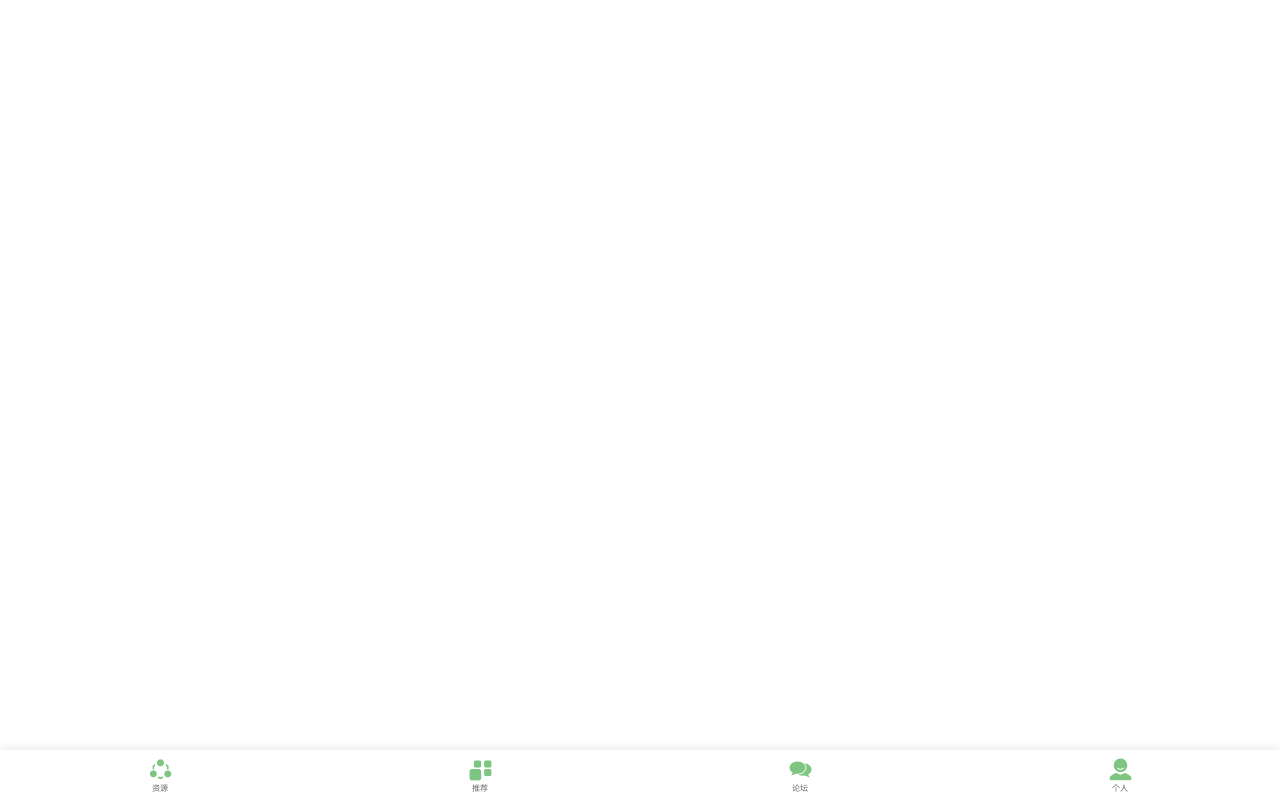
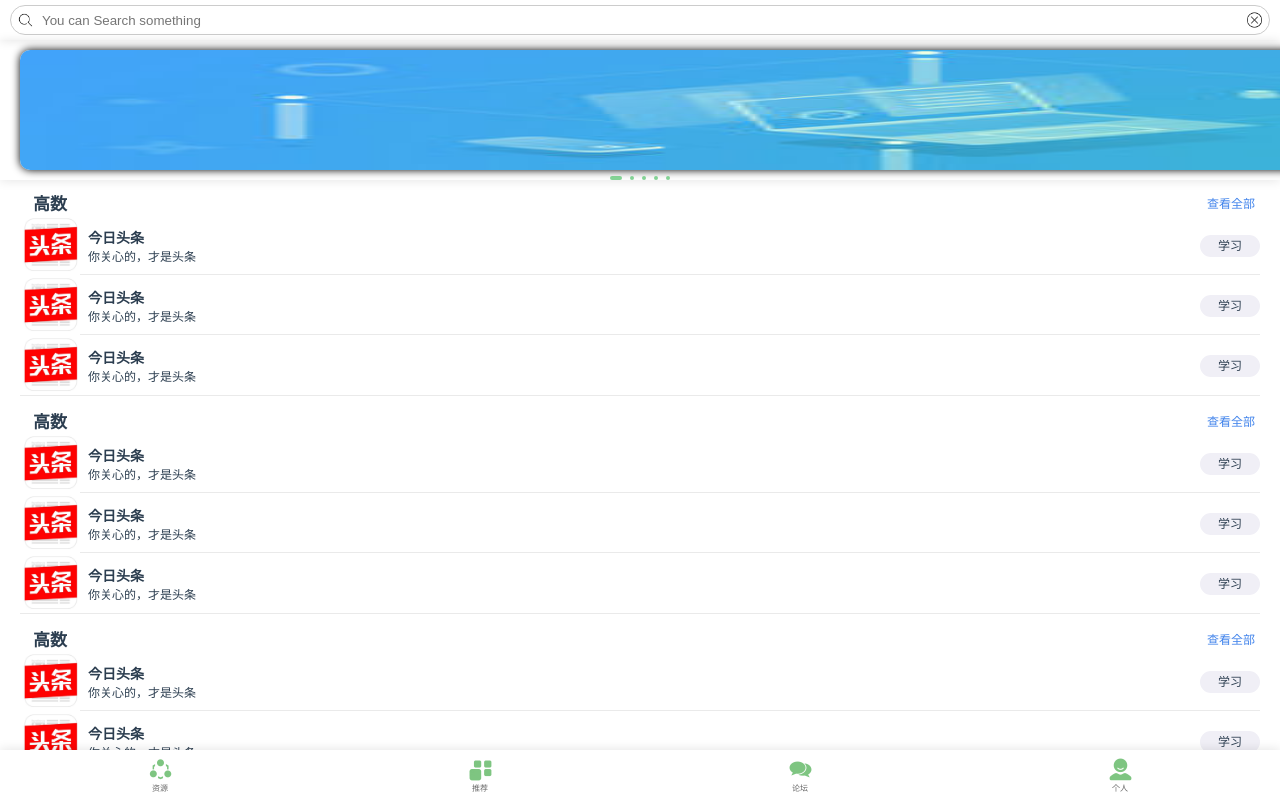
Before and after one commit to MycodeHero/e-online, a Vue app: page /#/view in a window 1280 px wide. Built offline with nearby package versions, Linux system fonts and the light colour scheme.

Commit message:
Card组件开发完成

```diff
--- a/src/App.vue
+++ b/src/App.vue
@@ -36,6 +36,7 @@ html, body {
 }
 a {
   text-decoration: none;
+  color: black
 }
 
 input{
--- /dev/null
+++ b/src/components/Button.vue
@@ -0,0 +1,35 @@
+<template>
+  <div class="card-select">
+    <span>{{content}}</span>
+  </div>
+</template>
+
+<script>
+export default {
+  props: {
+    content: {
+      type: String,
+      default: '查看'
+    }
+  }
+}
+</script>
+
+<style>
+  .card-select {
+    width: 60px;
+    height: 60px;
+    line-height: 60px;
+  }
+
+  .card-select span {
+    display: inline-block;
+    width:40px;
+    height:22px;
+    border-radius:11px;
+    background: rgb(240, 239, 246);
+    padding: 0 10px;
+    font-size:12px;
+    line-height: 22px;
+  }
+</style>
--- a/src/components/Card.vue
+++ b/src/components/Card.vue
@@ -1,27 +1,44 @@
 <template>
   <div class="card">
     <div class="card-title">
-      <span>高数</span>
+      <span>{{kind}}</span>
       <a href="#">查看全部</a>
     </div>
-    <div class="card-item" v-for="i in [1,2,3]" :key="i">
-      <img src="../../static/image/toutiao.jpeg"/>
-      <div class="card-wrap">
-        <div class="card-msg">
-          <p class="title">今日头条</p>
-          <span class="msg">你关心的，才是头条</span>
-        </div>
-        <div class="card-select">
-          <span>查看</span>
+      <div class="card-item" v-for="(item, index) in cData" :key="index">
+        <img :src="item.imgUrl"/>
+        <div class="card-wrap">
+          <div class="card-msg">
+            <p class="title">{{item.title}}</p>
+            <span class="msg">{{item.msg}}</span>
+          </div>
+          <Button content="学习"/>
         </div>
       </div>
-    </div>
   </div>
 </template>
 
 <script>
+import Button from '../components/Button'
 export default {
-
+  props: {
+    kind: {
+      type: String,
+      default: '高数'
+    },
+    cData: {
+      type: Array,
+      default () {
+        return [
+          {imgUrl: '../../static/image/toutiao.jpeg', title: '今日头条', msg: '你关心的，才是头条'},
+          {imgUrl: '../../static/image/toutiao.jpeg', title: '今日头条', msg: '你关心的，才是头条'},
+          {imgUrl: '../../static/image/toutiao.jpeg', title: '今日头条', msg: '你关心的，才是头条'}
+        ]
+      }
+    }
+  },
+  components: {
+    Button
+  }
 }
 </script>
 
@@ -48,12 +65,11 @@ export default {
     padding: 0 5px;
   }
   .card-title span {
-    margin-left: 10px;
+    margin-left: 8px;
     font-size: 17px;
     font-weight: 700;
   }
   .card-title a {
-    margin-right: 10px;
     color:rgb(64, 131, 235);
     font-size:12px;
   }
@@ -101,21 +117,4 @@ export default {
     width: 100%;
     font-size: 12px;
   }
-
-  .card-select {
-    width: 60px;
-    height: 60px;
-    line-height: 60px;
-  }
-
-  .card-select span {
-    display: inline-block;
-    width:40px;
-    height:22px;
-    border-radius:11px;
-    background: rgb(240, 239, 246);
-    padding: 0 10px;
-    font-size:12px;
-    line-height: 22px;
-  }
 </style>
--- a/src/components/Search.vue
+++ b/src/components/Search.vue
@@ -16,7 +16,7 @@ export default {
   .search {
     position:relative;
     display: flex;
-    justify-content: center;
+    justify-content:center;
     align-items:center;
     width: 100%;
     height:40px;
--- /dev/null
+++ b/src/pages/nav-pages/natural-view/view.vue
@@ -0,0 +1,13 @@
+<template>
+  <h1>view</h1>
+</template>
+
+<script>
+export default {
+
+}
+</script>
+
+<style>
+
+</style>
--- /dev/null
+++ b/src/pages/nav-pages/tabContainer.vue
@@ -0,0 +1,6 @@
+CREATE TABLE student(
+  id INT NOT NULL AUTO_INCREMENT KEY,
+  name VARCHAR(20) NOT NULL,
+  sex CHAR(1) NULL,
+  in_time DATETIME NULL
+);
--- a/src/router/index.js
+++ b/src/router/index.js
@@ -1,18 +1,3 @@
-// import Vue from 'vue'
-// import Router from 'vue-router'
-// import HelloWorld from '@/components/HelloWorld'
-// Vue.use(Router)
-
-// export default new Router({
-//   routes: [
-//     {
-//       path: '/',
-//       name: 'Login',
-//       component: Login
-//     }
-//   ]
-// })
-
 import Vue from 'vue'
 import Router from 'vue-router'
 
@@ -30,7 +15,16 @@ const router = new Router({
       path: '/natural',
       component (resolve) {
         require(['@/pages/nav-pages/natural.vue'], resolve)
-      }
+      },
+      children: [
+        {
+          path: '/view',
+          component (resolve) {
+            console.log('11111')
+            require(['@/pages/nav-pages/natural-view/view.vue'], resolve)
+          }
+        }
+      ]
     },
     {
       path: '/refer',
```
